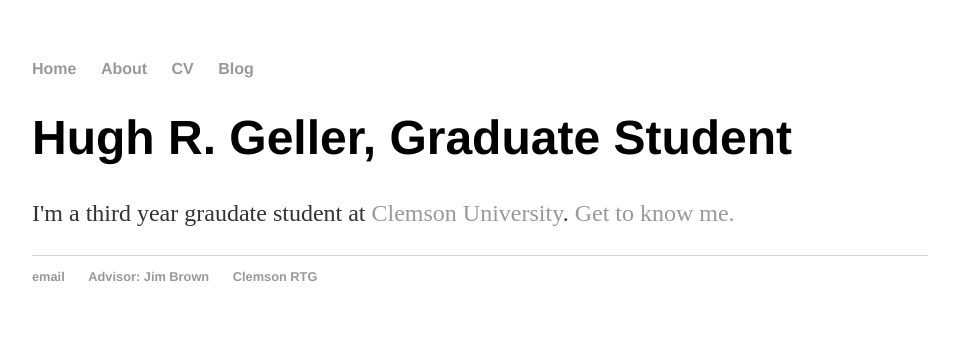
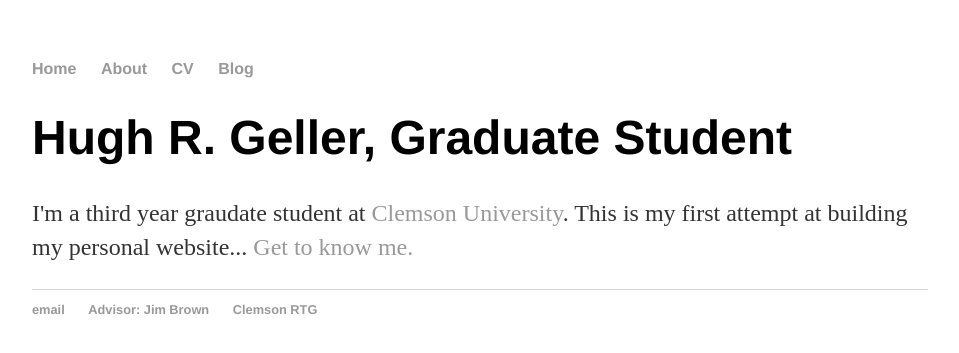
Before and after one commit to hugh-geller/hugh-geller.github.io, a Jekyll site: the page built from index.html, in a window 1280 px wide. Shown: the top 353 px of the page, without its empty margins (160-1119 px from the left). Built offline with Jekyll 4.4.1, drawn with Linux system fonts in a browser that asks for light colours.

Commit message:
Update index.html

```diff
--- a/index.html
+++ b/index.html
@@ -4,5 +4,5 @@ title: Hugh Roberts Geller
 ---
 <div class="blurb">
         <h1>Hugh R. Geller, Graduate Student</h1>
-	<p>I'm a third year graudate student at <a href="http://www.clemson.edu/science/departments/mathematical-sciences/">Clemson University</a>. <a href="/about">Get to know me.</a></p>
+	<p>I'm a third year graudate student at <a href="http://www.clemson.edu/science/departments/mathematical-sciences/">Clemson University</a>. This is my first attempt at building my personal website... <a href="/about">Get to know me.</a></p>
    </div><!-- /.blurb -->
```
